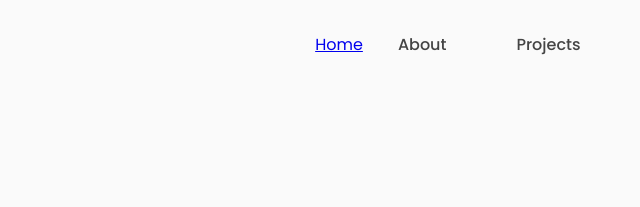
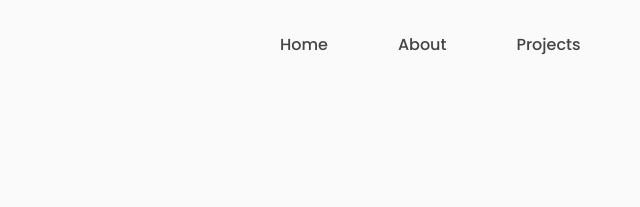
Before and after one commit to thirumaleshthiru/thirumalesh-portfolio, a plain HTML site: page index.html in a window 1280 px wide. Shown: the top 207 px of the page, 414-1054 px from the left. Drawn offline with nearby package versions, Linux system fonts and the light colour scheme; a script that the page names is missing.

Commit message:
Update index.html

```diff
--- a/index.html
+++ b/index.html
@@ -26,7 +26,7 @@
         <div class="nav-menu" id="myNavMenu">
             <ul class="nav_menu_list">
                 <li class="nav_list">
-                    <a href="#home">Home</a>
+                    <a href="#home" class="nav-link">Home</a>
                     <div class="circle"></div>
                 </li>
                 <li class="nav_list">
```
